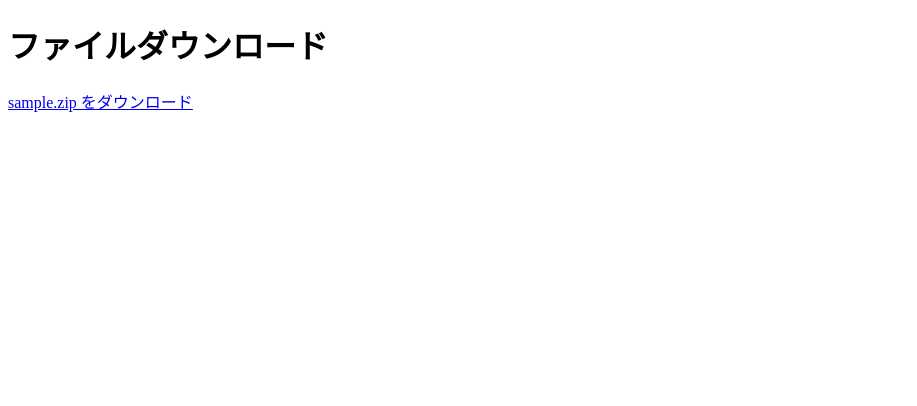
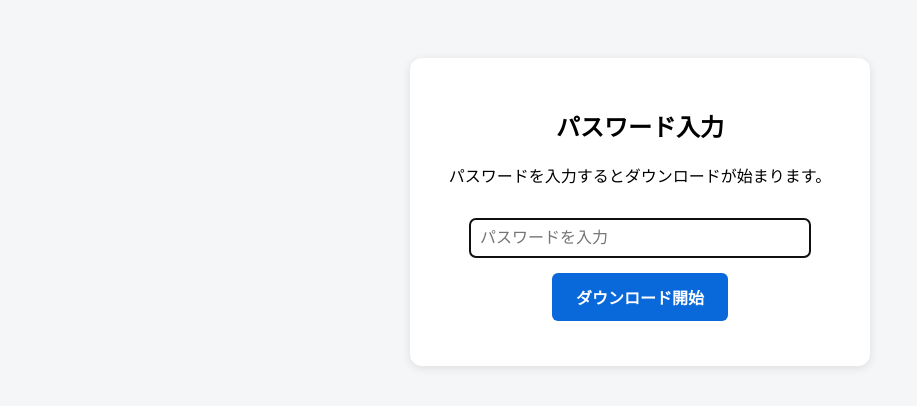
Before and after one commit to k-san2008/download_web, a plain HTML site: page index.html in a window 1280 px wide. Shown: the whole page, without its empty margins (0-917 px from the left). Drawn offline with Linux system fonts and the light colour scheme.

Commit message:
Update HTML for password-protected download page

```diff
--- a/index.html
+++ b/index.html
@@ -2,10 +2,56 @@
 <html lang="ja">
 <head>
   <meta charset="UTF-8">
-  <title>ダウンロードページ</title>
+  <meta name="viewport" content="width=device-width, initial-scale=1.0">
+  <title>認証ダウンロード</title>
+  <style>
+    body { font-family: sans-serif; text-align: center; padding: 50px; background: #f4f6f8; }
+    .card { background: white; max-width: 400px; margin: 0 auto; padding: 30px; border-radius: 12px; box-shadow: 0 2px 10px rgba(0,0,0,0.1); }
+    input { width: 80%; padding: 10px; margin: 15px 0; border: 1px solid #ccc; border-radius: 6px; font-size: 16px; }
+    button { padding: 12px 24px; background: #0969da; color: white; border: none; border-radius: 6px; font-size: 16px; cursor: pointer; font-weight: bold; }
+    button:hover { background: #0550ae; }
+    #msg { color: #d1242f; margin-top: 15px; font-size: 14px; }
+  </style>
 </head>
 <body>
-  <h1>ファイルダウンロード</h1>
-  <a href="./sample.zip" download>sample.zip をダウンロード</a>
+  <div class="card">
+    <h2>パスワード入力</h2>
+    <p>パスワードを入力するとダウンロードが始まります。</p>
+    <form onsubmit="checkPass(event)">
+      <input type="password" id="pass" placeholder="パスワードを入力" autofocus required>
+      <br>
+      <button type="submit">ダウンロード開始</button>
+    </form>
+    <p id="msg"></p>
+  </div>
+
+  <script>
+    // ▼ ここを自分の設定に変更してください ▼
+    const CORRECT_PASS = "ILOVEMATHGRAPH";      // 設定したいパスワード
+    const FILE_NAME = "test.zip";    // 配布するファイル名
+    // ▲ 設定ここまで ▲
+
+    function checkPass(e) {
+      e.preventDefault();
+      const input = document.getElementById("pass").value;
+      const msg = document.getElementById("msg");
+
+      if (input === CORRECT_PASS) {
+        msg.style.color = "#1a7f37";
+        msg.textContent = "認証成功！ダウンロードを開始します...";
+
+        // すぐダウンロードを実行する処理
+        const a = document.createElement("a");
+        a.href = FILE_NAME;
+        a.download = "";
+        document.body.appendChild(a);
+        a.click();
+        document.body.removeChild(a);
+      } else {
+        msg.style.color = "#d1242f";
+        msg.textContent = "パスワードが違います。";
+      }
+    }
+  </script>
 </body>
 </html>
```
